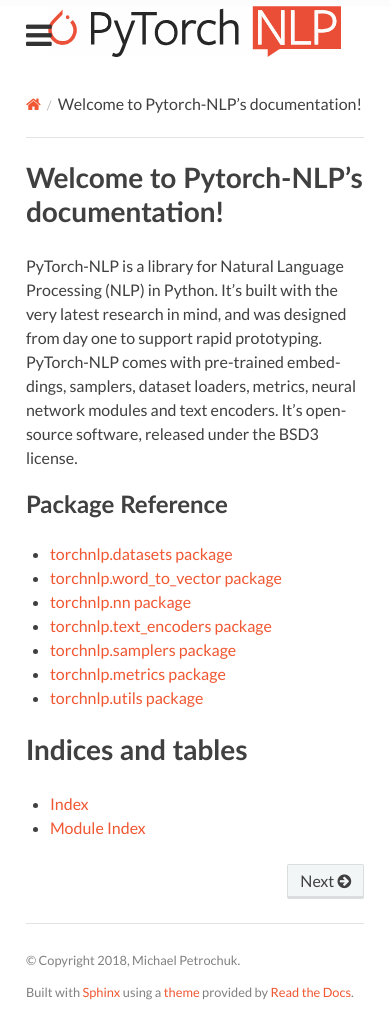
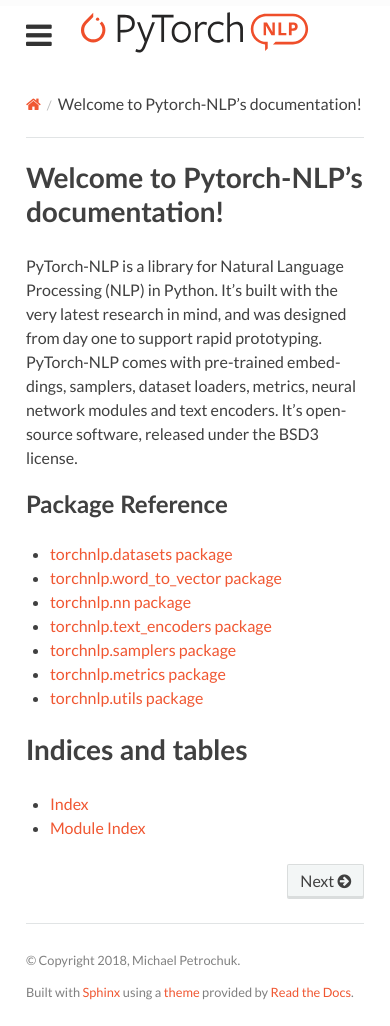
Before and after one commit to PetrochukM/PyTorch-NLP, a Sphinx documentation site: the page built from docs/index.rst, in a window 390 px wide. Built offline with Sphinx 7.4.7 and the Read the Docs theme 2.0.0, drawn with Linux system fonts in a browser that asks for light colours.

Commit message:
Update Logo

```diff
--- a/docs/_static/css/pytorch_theme.css
+++ b/docs/_static/css/pytorch_theme.css
@@ -45,7 +45,7 @@
 
 .wy-nav-top {
   background-color: #fff;
-  background-image: url('../img/logo_stacked_color.svg');
+  background-image: url('../img/logo.svg');
   background-repeat: no-repeat;
   background-position: center;
   margin: 0.4045em 0.809em;
@@ -66,7 +66,7 @@
   }
   .wy-nav-top {
     background-color: #fff;
-    background-image: url('../img/logo_horizontal_color.svg');
+    background-image: url('../img/logo.svg');
     background-repeat: no-repeat;
     background-position: center;
   }
--- a/docs/conf.py
+++ b/docs/conf.py
@@ -95,7 +95,7 @@
     'logo_only': True,
 }
 
-html_logo = '_static/img/logo_stacked_color.svg'
+html_logo = '_static/img/logo.svg'
 
 # Add any paths that contain custom static files (such as style sheets) here,
 # relative to this directory. They are copied after the builtin static files,
```
Also changed, not shown: README.md (+1 -1 lines), docs/_static/img/logo.png (added), docs/_static/img/logo.svg (added), docs/_static/img/logo_horizontal_bw.png (deleted), docs/_static/img/logo_horizontal_bw_small.png (deleted), docs/_static/img/logo_horizontal_color.png (deleted), docs/_static/img/logo_horizontal_color.svg (deleted), docs/_static/img/logo_horizontal_color_small.png (deleted), docs/_static/img/logo_stacked_bw.png (deleted), docs/_static/img/logo_stacked_bw_small.png (deleted), docs/_static/img/logo_stacked_color.png (deleted), docs/_static/img/logo_stacked_color.svg (deleted), docs/_static/img/logo_stacked_color_small.png (deleted).
